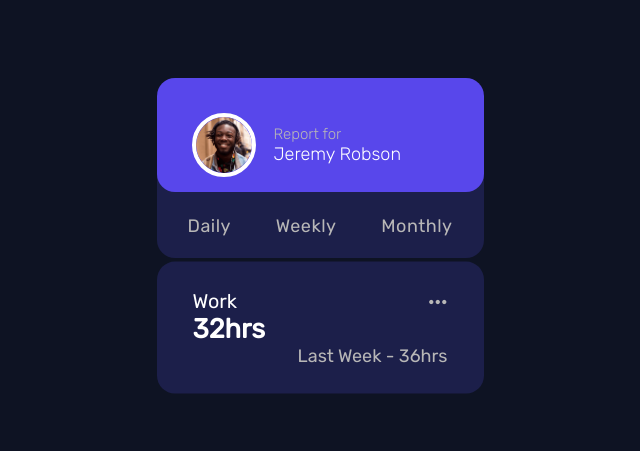
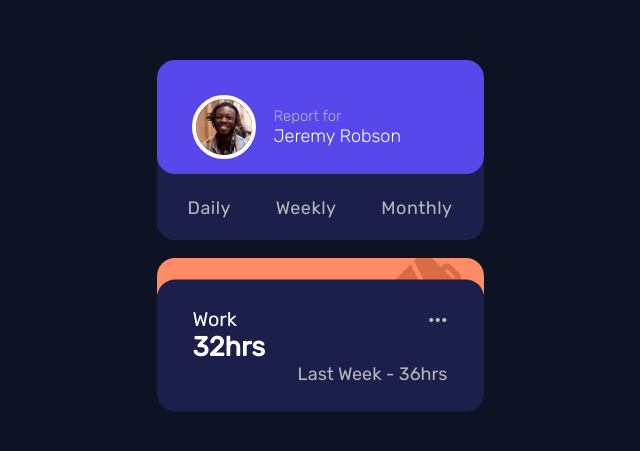
Before and after one commit to CrowdedAstronaut/time-tracking-dashboard, a React (Create React App) app: page / in a window 1280 px wide. Shown: the part 157-608 px from the top of the page, without its empty margins (320-960 px from the left). Built offline with nearby package versions, Linux system fonts and the light colour scheme.

Commit message:
background div is showing

```diff
--- a/src/components/TimeCard/TimeCard.js
+++ b/src/components/TimeCard/TimeCard.js
@@ -2,6 +2,7 @@ export default function TimeCard() {
   return (
     <>
       <div className="container">
+        <div className="background"> </div>
         <div className="card-information">
           <div className="title">
             <p>Work</p>
--- a/src/css/App.css
+++ b/src/css/App.css
@@ -103,9 +103,9 @@ h6 {
   padding-top: 2em;
   background-color: var(--light-red);
   background-image: url("../assets/images/icon-work.svg");
-  background-position: 94% -15%;
+  background-position: 95% 10%;
   background-repeat: no-repeat;
-  border-radius: 1em;
+  border-radius: 1em 1em 0em 0em;
 }
 
 .title {
@@ -115,13 +115,6 @@ h6 {
   font-size: 1.1em;
 }
 
-.background {
-  background-image: url("../assets/images/icon-work.svg");
-  background-position: right;
-  background-repeat: no-repeat;
-  background-color: var(--light-red);
-  /* height: 50px; */
-}
 .card-information {
   background-color: var(--dark-blue);
   padding: 1.5em 2em;
```
